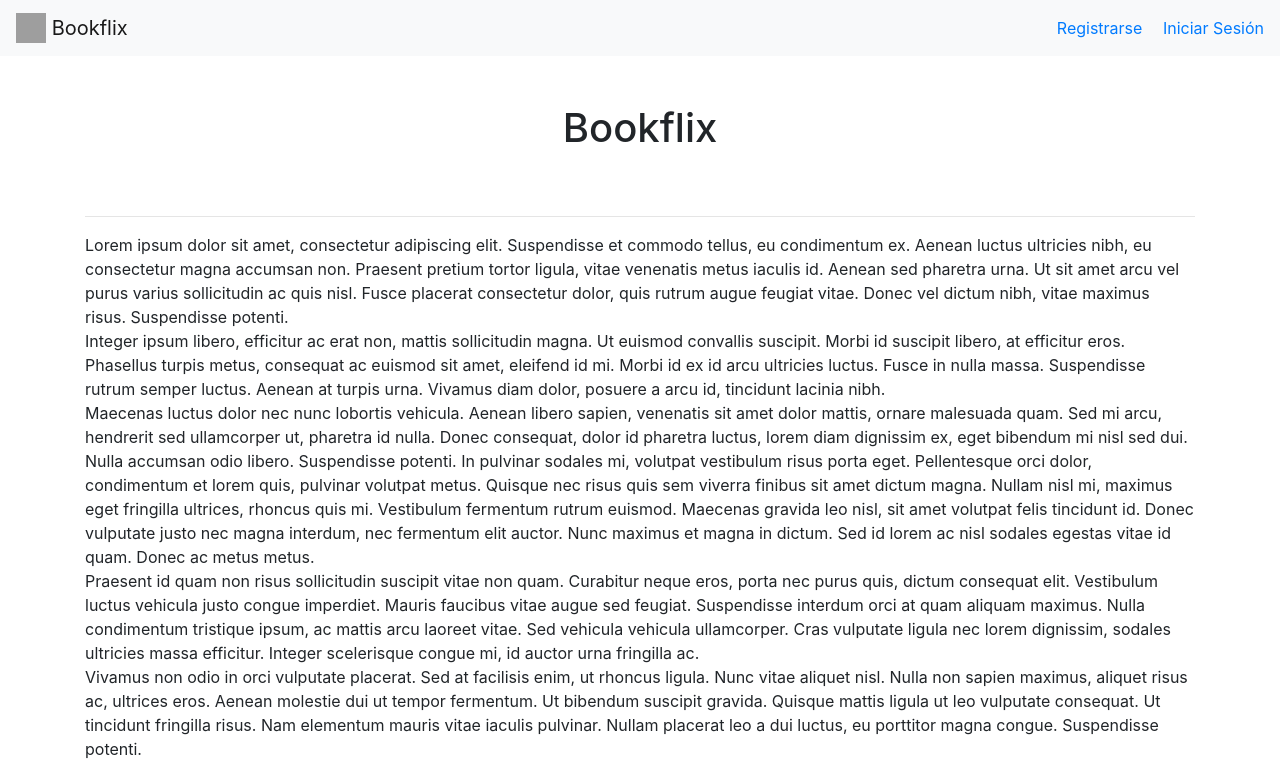
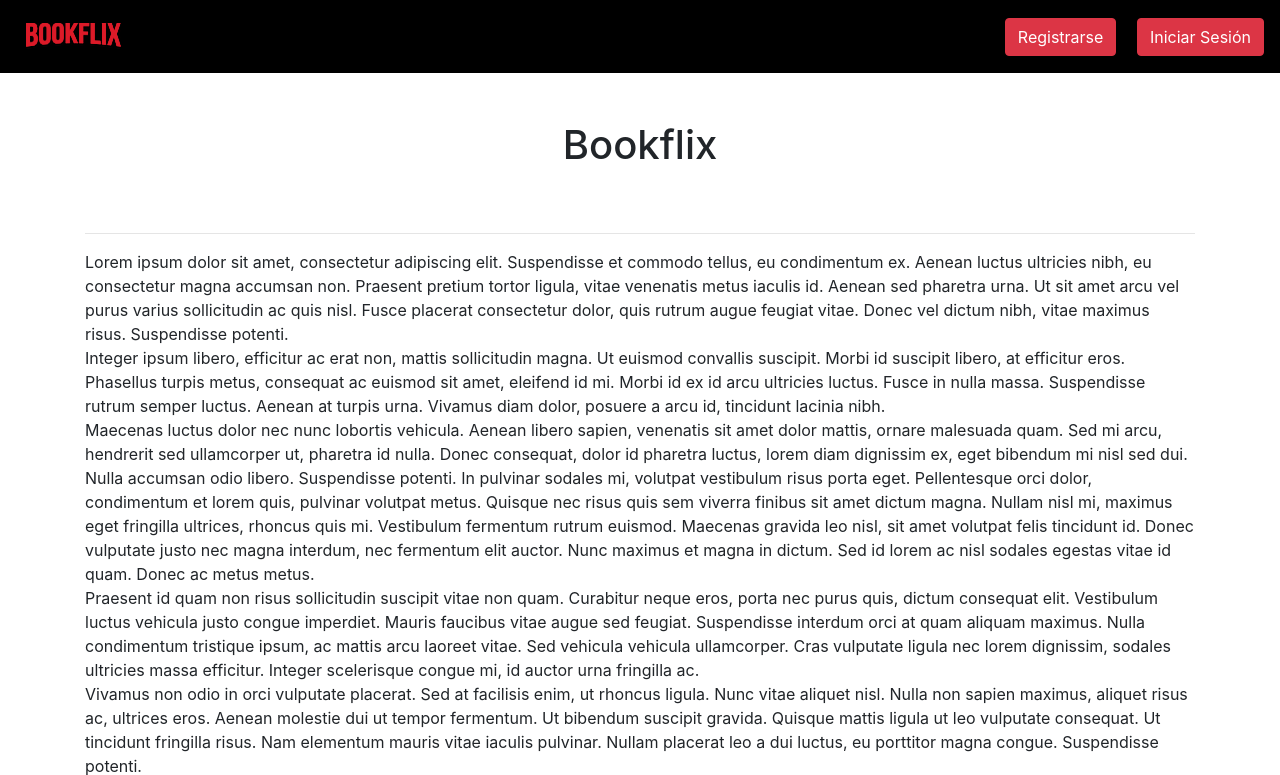
Before and after one commit to ArmandoTercero/Bookflix, a Flask app: page / in a window 1280 px wide. Shown: the top 775 px of the page. Run offline with Flask 2, Linux system fonts and the light colour scheme; some libraries are stand-ins or nearby versions; grey boxes are pictures that could not be loaded.

Commit message:
Cambie el esquema de usuario para poder moldearlo más a los requisitos del cliente. Ahora el header se parece más al de netflix. Agregue un nuevo logo a la página con distintos tamaños.

```diff
--- a/bookflix/templates/header.html
+++ b/bookflix/templates/header.html
@@ -1,23 +1,24 @@
 <!-- https://getbootstrap.com/docs/4.4/components/navbar/ -->
 <header class="sticky-top">
 	<!-- Image and text -->
-	<nav class="navbar navbar-light bg-light">
+	<nav class="navbar" style="background-color: #000000">
 		<a class="navbar-brand" href="{{ url_for('index') }}">
-			<img src="..." width="30" height="30" class="d-inline-block align-top" alt="">
-			Bookflix
+			<img src="{{ url_for('static', filename='img/logo25.png') }}"
+				class="d-inline-block align-top"
+				alt="Logo de Bookflix">
 		</a>
 
 		{% if session['usuario'] %}
-			<h2>Bienvenido {{ session['usuario'] }}</h2>
+			<h2 class="text-white">Bienvenido {{ session['usuario'] }}</h2>
 		{% endif %}
 
 		<div class="text-right">
 			{% if session['usuario'] %}
-				<a href="{{ url_for('logout') }}">Cerrar Sesión</a>
+				<a href="{{ url_for('logout') }}" class="btn btn-danger">Cerrar Sesión</a>
 			{% else %}
-				<a href="#">Registrarse</a>
+				<a href="#" class="btn btn-danger">Registrarse</a>
 				<span class="p-2"></span>
-				<a href="{{ url_for('login') }}">Iniciar Sesión</a>
+				<a href="{{ url_for('login') }}" class="btn btn-danger">Iniciar Sesión</a>
 			{% endif %}
 		</div>
 	</nav>
--- a/bookflix/templates/usuarios/read.html
+++ b/bookflix/templates/usuarios/read.html
@@ -11,8 +11,9 @@
 	<div>
 		<h1 class="text-center py-5">Bookflix</h1>
 		<div class="container pb-5">
-			<h2> ID: {{ usuario.id }}</h2>
-			<h2> Nombre: {{ usuario.nombre }}</h2>
+			<h2> Nombre: {{ usuario.nombre }} </h2>
+			<h2> Datos: </h2>
+			<p> {{ usuario }}</p>
 		</div>
 	</div>
 
```
Also changed, not shown: db/schema.sql (+11 -6 lines), bookflix/static/img/logo25.png (added), bookflix/static/img/logo30.png (added), bookflix/static/img/logo35.png (added).
